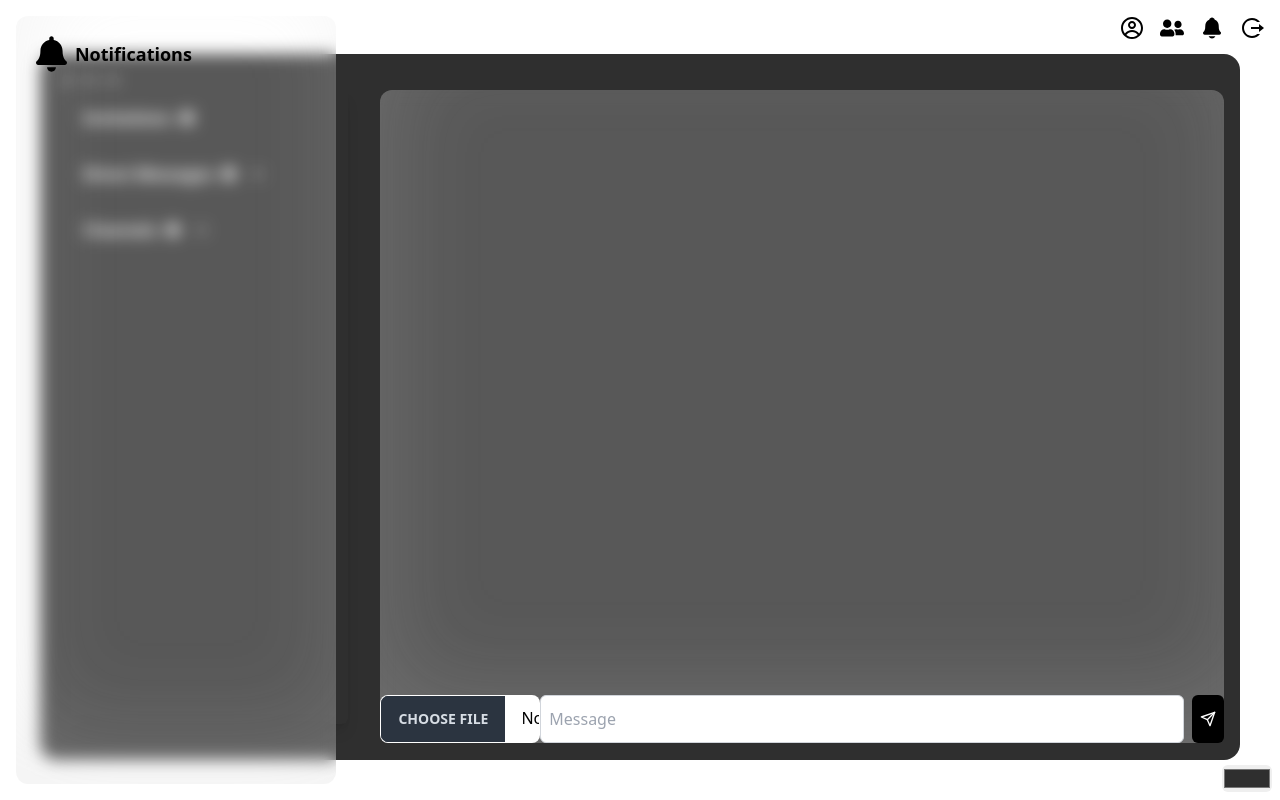
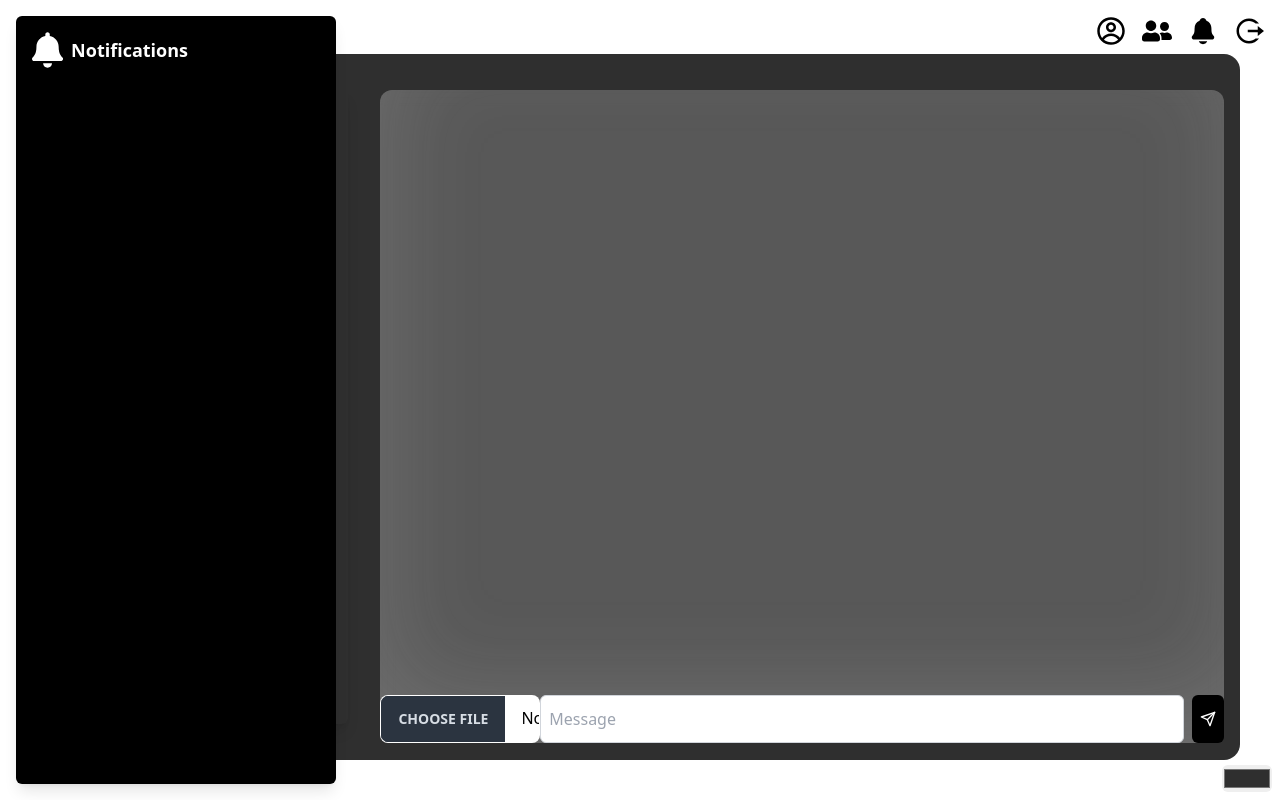
Before and after one commit to Kojimena/REDES-P1, a Next.js app: page /chat in a window 1280 px wide. Both pictures are taken after a click on the icon 1212 px from the left and 28 px from the top of the page. Built offline with nearby package versions, Linux system fonts and the light colour scheme.

Commit message:
notifications

```diff
--- a/app/chat/page.jsx
+++ b/app/chat/page.jsx
@@ -235,10 +235,20 @@ const Chat = () => {
                 className="absolute bottom-0 right-0 rounded-md m-2"
             />
             <div className='absolute top-0 right-0 m-4 flex gap-4'>
-                <CgProfile className='text-black text-2xl cursor-pointer' onClick={handleProfilePopup} />
-                <FaUserFriends className='text-black text-2xl cursor-pointer' onClick={handleViewContacts} />
-                <IoNotifications className='text-black text-2xl cursor-pointer' onClick={handleNotification} />
-                <RiLogoutCircleRLine className='text-black text-2xl cursor-pointer' onClick={handleLogout} />
+                <CgProfile className='text-black text-3xl cursor-pointer' onClick={handleProfilePopup} />
+                <FaUserFriends className='text-black text-3xl cursor-pointer' onClick={handleViewContacts} />
+                <div className='relative'>
+                    <IoNotifications className='text-black text-3xl cursor-pointer' onClick={handleNotification} />
+                    {
+                        notification.length > 0 && (
+                            <div className=' bg-red-500 rounded-full px-2 py-1 absolute -top-2 -right-2'>
+                                <span className='text-white text-xs font-semibold'>{notification.length}</span>
+                            </div>
+                        )
+                    }
+                </div>
+                <RiLogoutCircleRLine className='text-black text-3xl cursor-pointer' onClick={handleLogout} />
+
             </div>
             <div className="mockup-code text-white w-full h-[98%] flex md:flex-row flex-col" style={{backgroundColor: bgColor}}>
                 <div className='bg-transparent text-black rounded-md m-4 md:w-1/4 shadow-lg overflow-y-scroll'>
--- a/components/NotificationsPopUp/NotificationsPopUp.jsx
+++ b/components/NotificationsPopUp/NotificationsPopUp.jsx
@@ -4,18 +4,20 @@ import { FaBell } from "react-icons/fa"
 const NotificationsPopUp = ({notifications}) => {
 
   return (
-    <div className="fixed inset-0 w-80 m-4 glassmorphism p-4 rounded-md shadow-lg">
+    <div className="fixed inset-0 w-80 m-4 bg-black p-4 rounded-md shadow-lg">
         <div className="flex items-center w-full justify-start gap-2">
-            <FaBell className="text-4xl text-black m-auto" />
+            <FaBell className="text-4xl text-white m-auto" />
             <div className='flex flex-col relative w-full'>
-                <h1 className="text-lg font-bold text-black m-0">Notifications</h1>
+                <h1 className="text-lg font-bold text-white m-0">Notifications</h1>
             </div>
         </div>
         <div className="flex flex-col gap-4 mt-4">
           {
             (notifications).map((notification, index) => (
                 <div key={index} className="flex flex-col gap-2">
-                    <span className="text-xs text-gray-900">{notification.split('/')[0]}</span>
+                    <span className="text-xs text-white">
+                        {notification}
+                    </span>
                 </div>
             ))
             }
```
